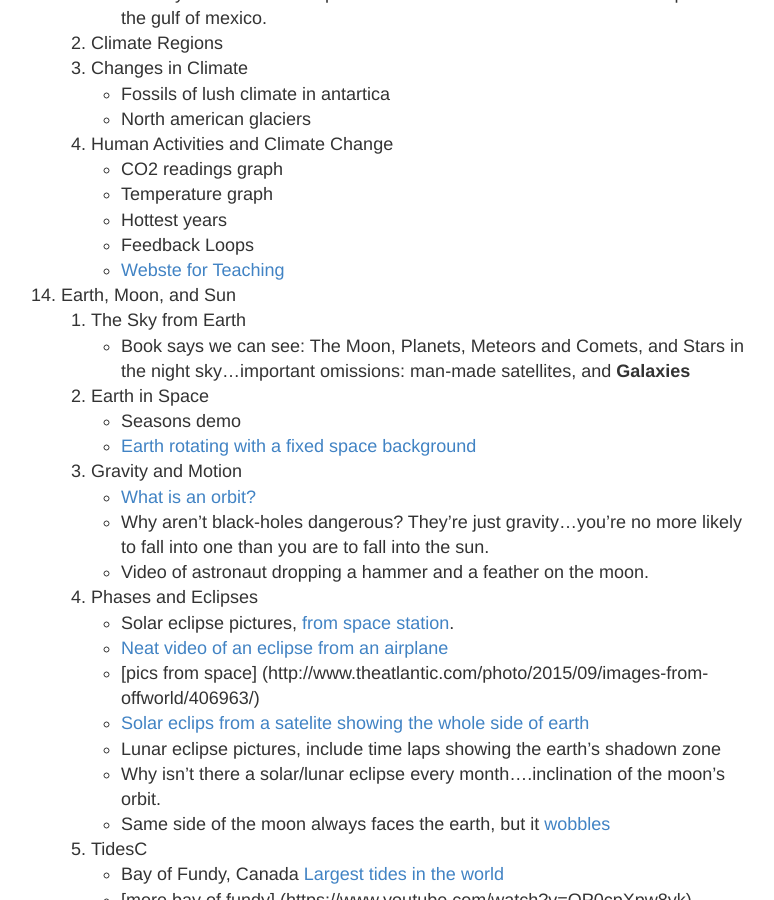
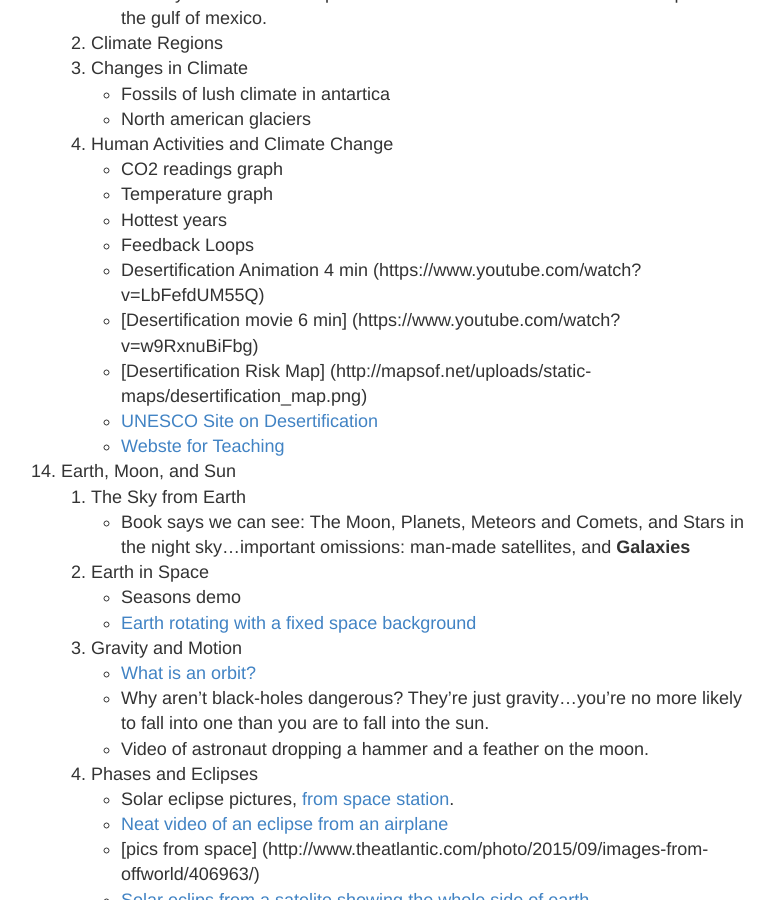
Before and after one commit to ctkstl/earth_science, a Jekyll site: the page built from resources.md, in a window 1280 px wide and 900 px high, scrolled down 6505 px. Shown: the whole window, without its empty margins (249-1023 px from the left). Built offline with Jekyll 4.4.1, drawn with Linux system fonts in a browser that asks for light colours.

Commit message:
desertification resources

```diff
--- a/resources.md
+++ b/resources.md
@@ -206,6 +206,10 @@ permalink: /resources/
         *   Temperature graph
         *   Hottest years
         *   Feedback Loops
+        *   Desertification Animation 4 min (https://www.youtube.com/watch?v=LbFefdUM55Q)
+        *   [Desertification movie 6 min] (https://www.youtube.com/watch?v=w9RxnuBiFbg)
+        *   [Desertification Risk Map] (http://mapsof.net/uploads/static-maps/desertification_map.png)
+        *   [UNESCO Site on Desertification](http://www.unesco.org/mab/doc/ekocd/chapter12.html)
         *   [Webste for Teaching](http://www.climategen.org/what-we-do/education/climate-change-and-energy-curricula/curriculum-guides/next-generation-climate-for-grades-6-8/)
 14. Earth, Moon, and Sun
     1.  The Sky from Earth
```
